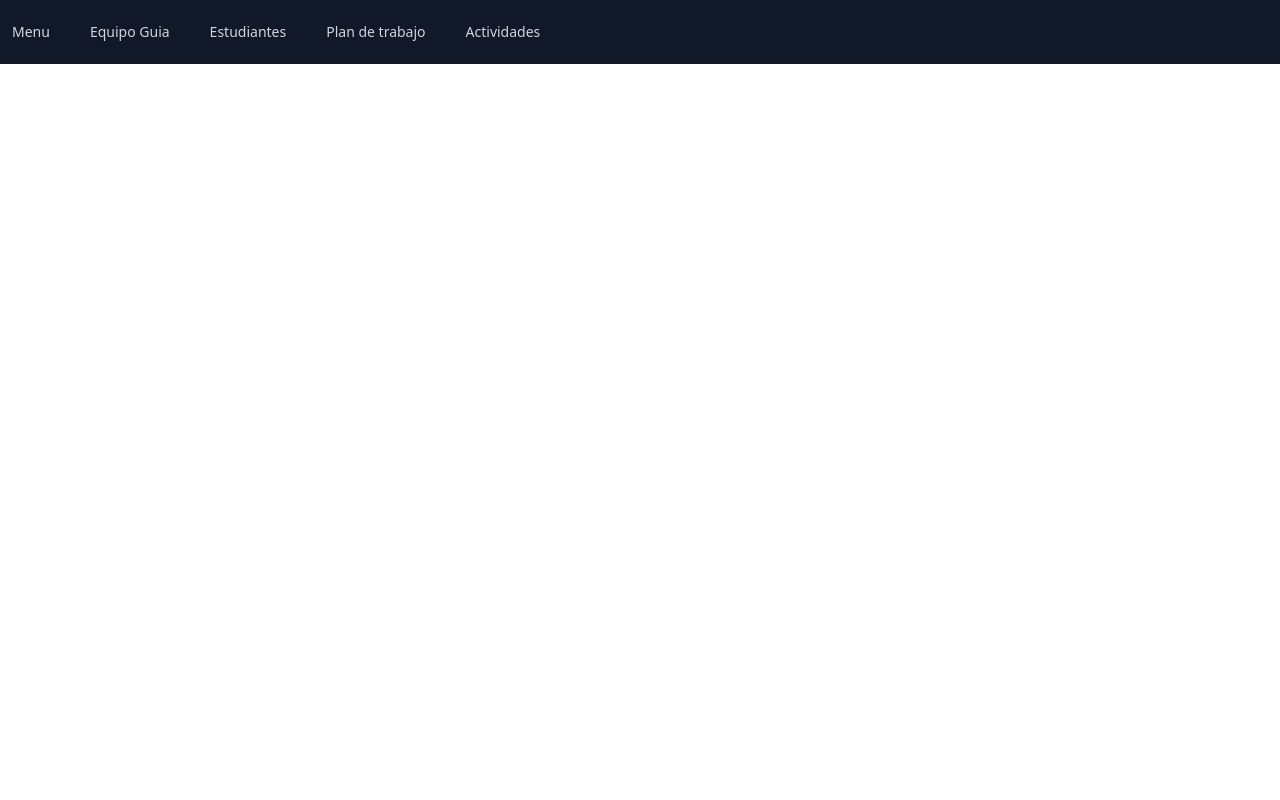
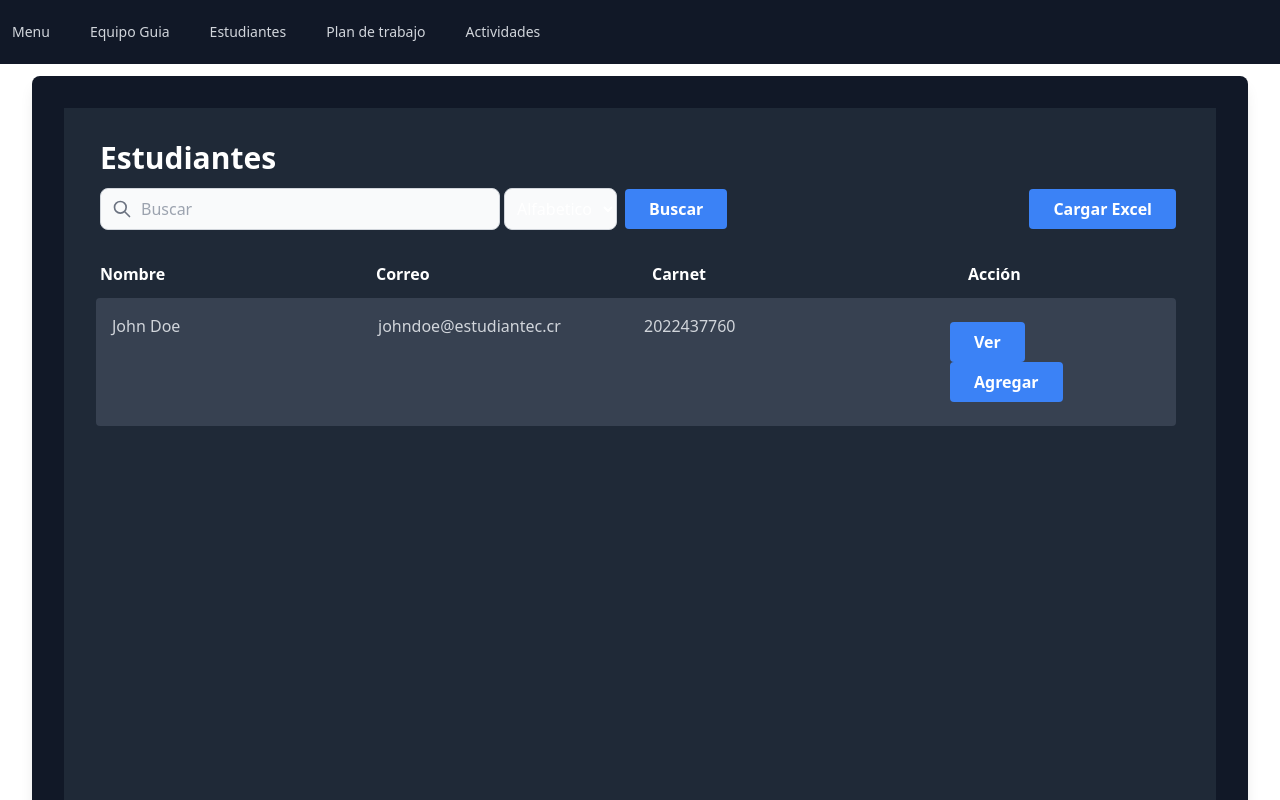
Before and after one commit to Willvillegas/Proyecto-DS-Equipo5, a React (Vite) app in the folder Client/: page /estudiantes in a window 1280 px wide. Shown: the top 800 px of the page. Built offline with nearby package versions, Linux system fonts and the light colour scheme.

Commit message:
Estudiantes Page (Agregar y ver)

```diff
--- a/Client/src/PageRoutes.jsx
+++ b/Client/src/PageRoutes.jsx
@@ -5,6 +5,7 @@ import ResetPasswordPage from "./Pages/ResetPasswordPage";
 import AssistantMenu from "./Pages/AssistantMenu";
 import EquipoGuiaAssistentPage from "./Pages/EquipoGuiaAssistentPage";
 import PlanTrabajoAssistent from "./Pages/PlanTrabajoAssistent";
+import EstudiantesPage from "./Pages/EstudiantesPage";
 import InfoProfesor from "./Pages/InfoProfesor";
 import MostrarProfesorSede from "./Pages/MostrarProfesorSede";
 import DetallesActividad from "./Pages/DetallesActividad";
@@ -16,6 +17,7 @@ const RoutesPages = () => (
     <Route path="/forgot-password" element={<ForgotPasswordPage />} />
     <Route path="/reset-password" element={<ResetPasswordPage />} />
     <Route path="/assistant-menu" element={<AssistantMenu />} />
+    <Route path="/estudiantes" element={<EstudiantesPage />} />
     <Route path="/equipo-guia" element={<EquipoGuiaAssistentPage />} />
     <Route path="/plan-trabajo" element={<PlanTrabajoAssistent />} />
     <Route path="/info-profesor" element={<InfoProfesor />} />
--- /dev/null
+++ b/Client/src/Pages/EstudiantesPage.jsx
@@ -0,0 +1,139 @@
+import React, { useState, useEffect } from 'react';
+import API_ROOT from '../../apiRoutes';
+import axios from 'axios';
+
+function EstudiantesPage() {
+  const [EstudiantesInfo, setEstudianteInfo] = useState([]);
+  const userType = 2 //Tipo de usuario (1 = Profesor)
+
+  useEffect(() => {
+    // Simulación de datos de prueba
+    const mockData = [
+      { id: 1, nombre: 'John Doe', correo: 'johndoe@estudiantec.cr', carnet: '2022437760' }
+    ];
+
+    // Establecer los datos de prueba en el estado
+    setEstudianteInfo(mockData);
+  }, []);
+
+  /**
+   *   useEffect(() => {
+    axios.get(`${API_ROOT}/api/estudiante/${1}/estudiante`)
+      .then(response => {
+        setEstudianteInfo(response.data)
+        console.log(EstudianteInfo)
+      })
+
+  }, []);
+
+   */
+
+  return (
+    <div className="flex flex-1 flex-col justify-center lg:px-8 items-center min-h-screen">
+    <div className=" w-full bg-gray-900 p-8 rounded-lg shadow-lg mx-auto mt-10 mb-10">
+    <div className="min-h-screen bg-gray-800 text-white">
+      {/* Encabezado */}
+      <header className="flex justify-between items-center px-4 py-3 ml-5">
+        <div className="flex items-center">
+          <div className="font-semibold text-3xl mt-5">Estudiantes</div>
+        </div>
+      </header>
+      <div className="flex items-center justify-between mb-4 ml-9">
+      <div className="w-[400px]">
+      <div className="flex items-center justify-between">
+          <div className="relative w-full">
+            <input
+              type="text"
+              className="block w-[400px] p-2 pl-10 pr-4 text-gray-900 border border-gray-300 rounded-lg bg-gray-50 focus:ring-blue-500 focus:border-blue-500 dark:bg-gray-700 dark:border-gray-600 dark:placeholder-gray-400 dark:text-white dark:focus:ring-blue-500 dark:focus:border-blue-500"
+              placeholder="Buscar"
+            />
+            <div className="absolute inset-y-0 left-0 flex items-center pl-3 pointer-events-none">
+              <svg
+                aria-hidden="true"
+                className="w-5 h-5 text-gray-500 dark:text-gray-400"
+                fill="none"
+                stroke="currentColor"
+                viewBox="0 0 24 24"
+                xmlns="http://www.w3.org/2000/svg"
+              >
+                <path
+                  strokeLinecap="round"
+                  strokeLinejoin="round"
+                  strokeWidth="2"
+                  d="M21 21l-6-6m2-5a7 7 0 11-14 0 7 7 0 0114 0z"
+                ></path>
+              </svg>
+            </div>
+          </div>
+          <select
+                  className="block p-2 border border-gray-300 rounded-lg bg-gray-50 focus:ring-blue-500 focus:border-blue-500 dark:bg-gray-700 dark:border-gray-600 dark:placeholder-gray-400 dark:text-white dark:focus:ring-blue-500 dark:focus:border-blue-500 ml-1"
+                  defaultValue="alfabetico"
+                >
+                  <option value="alfabetico">Alfabetico</option>
+                </select>
+          <button className="bg-blue-500 hover:bg-blue-700 text-white font-bold py-2 px-6 rounded ml-2">
+            Buscar
+          </button>
+        </div>
+      </div>
+      {userType == 1 ? <div/>:
+      <div className="flex space-x-4">
+      <button className="bg-blue-500 hover:bg-blue-700 text-white font-bold py-2 px-6 rounded mr-10">
+        Cargar Excel
+      </button>
+    </div>}
+    </div>
+      {/* Contenido */}
+      <main className="p-4 h-[500px] ml-2">
+        {/* Tabla */}
+        <div className="grid grid-cols-4 gap-1 mb-3 ml-3">
+          <div>
+          <span className="font-bold text-white">Nombre</span>
+          </div>
+          <div>
+          <span className="font-bold text-white">Correo</span>
+          </div>
+          <div>
+          <span className="font-bold text-white">Carnet</span>
+          </div>
+          <div >
+          <span className="font-bold text-white ml-10">Acción</span>
+          </div>
+      </div>
+        {EstudiantesInfo.map((estudiante)=>(
+          <div key={estudiante.id}  className="bg-gray-700 rounded p-4 ml-2 mr-6">
+            <div className="grid grid-cols-4 gap-4">
+              {/* Nombre */}
+              <div>
+                <p className="text-gray-300">{estudiante.nombre}</p>
+              </div>
+              {/* Correo */}
+              <div>
+                <p className="text-gray-300">{estudiante.correo}</p>
+              </div>
+              {/* Carnet */}
+              <div>
+                <p className="text-gray-300">{estudiante.carnet}</p>
+              </div>
+              {/* Acción */}
+              <div className='p-2 pl-10'>
+                <button className="bg-blue-500 hover:bg-blue-700 text-white font-bold py-2 px-6 rounded mr-2">
+                  Ver
+                </button>
+                {userType == 1 ? <div/>:
+                <button className="bg-blue-500 hover:bg-blue-700 text-white font-bold py-2 px-6 rounded mr-10">
+                  Agregar
+                </button>}
+              </div>
+            </div>
+          </div>
+        ))}
+      </main>
+
+    </div>
+    </div>
+    </div>
+  );
+}
+
+export default EstudiantesPage;
--- a/Client/src/components/NavBar.jsx
+++ b/Client/src/components/NavBar.jsx
@@ -12,7 +12,7 @@ const links = [
 },
 {
     name: "Estudiantes",
-    href: "info-profesor",
+    href: "/estudiantes",
 },
 {
     name: "Plan de trabajo",
```
